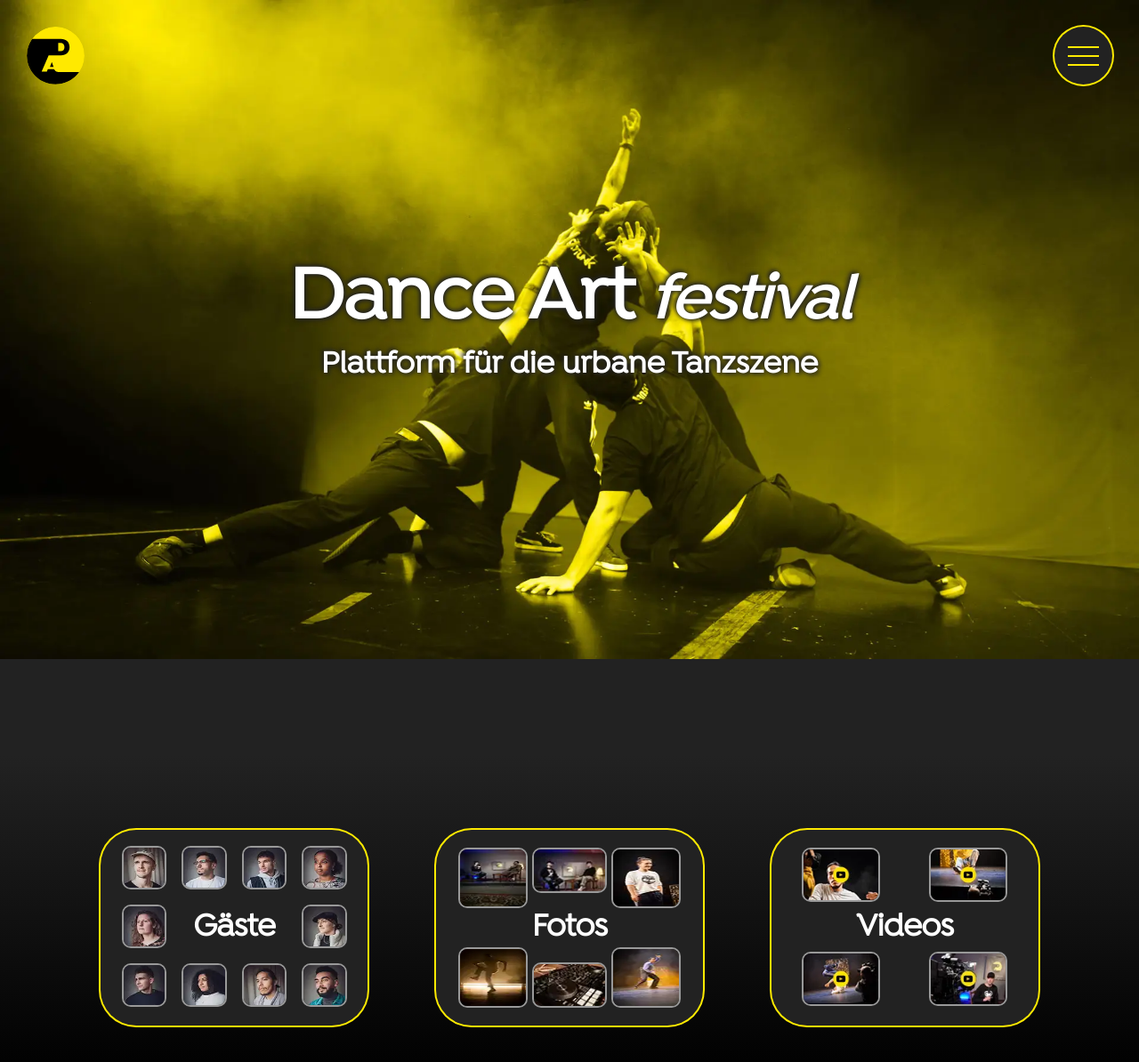
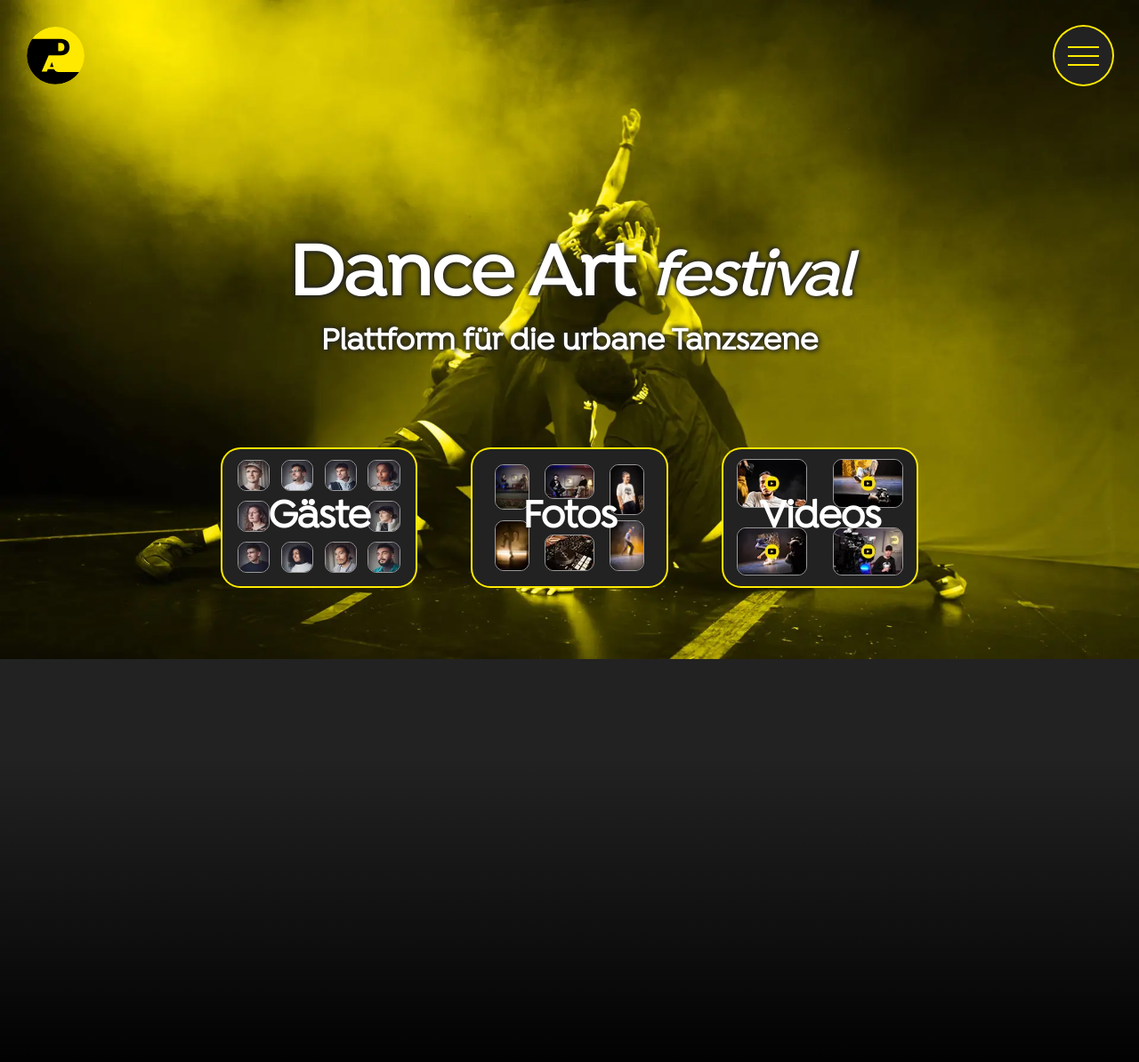
Before and after one commit to TimBittins/danceartfestival, a PHP site: page / in a window 1280 px wide. Shown: the top 1194 px of the page at 89% size. Run offline with PHP 8.4, Linux system fonts and the light colour scheme; some libraries are stand-ins or nearby versions.

Commit message:
FINISHED ctas positioned / overflow deleted / menu bar opacity 0

```diff
--- a/assets/_fonts.scss
+++ b/assets/_fonts.scss
@@ -49,7 +49,7 @@ h1 {
 }
 h2 {
     font-family: isidora-medium, sans-serif;
-    font-size: clamp(2rem, 4.67vw, 3.6rem);
+    font-size: clamp(2rem, 3.5vw, 5.4rem);
     letter-spacing: -0.02em;
 }
 .h3__main {
--- a/assets/_landing-page.scss
+++ b/assets/_landing-page.scss
@@ -1,21 +1,26 @@
 /* H E A D E R */
 header {
+    position: relative;
+    display: flex;
     width: 100vw;
-    min-height: 100vh;
+    height: 100vh;
+
+
     & nav {
          position: absolute;
          top: 0;
          left: 0;
          z-index: 1;
     }
+}
 
-    & .landing-page__header {
+/* HEADER LANDING PAGE CONTENT */
+.landing-page__header {
     position: relative;
     width: 100%;
 
-
     & .landing-page__bg--sm {
-            position: relative;
+        position: absolute;
         top: 0;
         left: 0;
         width: 100%;
@@ -25,23 +30,24 @@ header {
         display: none;
         z-index: -1;
     }
-
     @media screen and (min-width: $media-query__laptop) {
         & .landing-page__bg--sm {
             display: none;
         }
         & .landing-page__bg--dt {
             display: block;
-                position: relative;
+            position: absolute;
             top: 0;
-                left: 0;
+            left: 50%;
             width: 100%;
+            transform: translate(-50%, 0);
+
+        }
     }
 }
 
-
-        & .landing-page__header--headline {
-            position: absolute;
+.landing-page__header--headline {
+    position: relative;
     top: 0;
     left: 0;
     display: flex;
@@ -52,72 +58,55 @@ header {
     text-align: center;
 
     & .h1__main {
-                margin-top: 22%;
+        margin-top: 20%;
     }
     & .h3__main {
         margin: 0rem 8rem;
     }
 }
-    }
-
-
-    @media screen and (min-width: $media-query__sm--landscape) {
-        height: 100vh;
-    }
-    @media screen and (min-width: $media-query__tb) {
-        // height: 50vw;
-    }
-    @media screen and (min-width: $media-query__tb--landscape) {
-
-    }
-    @media screen and (min-width: $media-query__laptop) {
-        height: 100vh;
-
-    }
-}
-
 
 /* C T A s */
 // Container
 .landing-page__cta {
     position: relative;
-    top: 0;
-    left: 0;
     display: flex;
-    flex-wrap: wrap;
+    flex-direction: column;
     justify-content: center;
     align-items: center;
-    gap: clamp(4vw, 6vw, 10vw);
+    gap: 5vh;
     width: 100%;
-    height: auto;
-    margin: 15vw 0;
+    margin: 10rem auto 0;
 
+    @media screen and (min-width: $media-query__sm--landscape) {
+        flex-direction: row;
+        gap: 5vw;
+        margin: 3rem auto 0;
+    }
+    @media screen and (min-width: $media-query__tb) {
+        margin: 25vh auto 0;
+    }
     @media screen and (min-width: $media-query__laptop) {
-        // position: absolute;
-        // top: 35%;
-        // left: 10%;
+        margin: 10rem auto 0;
         z-index: 2;
     };
 }
-
-
-
-
 
 .cta__container {
     position: relative;
     display: flex;
     justify-content: center;
     align-items: center;
-    width: clamp(100px, 60vw, 300px);
-    height: clamp(100px, 45vw, 220px);
+    width: unquote("max(10rem, 17vw)");
+    height: unquote("max(8rem, 12vw)");
     box-shadow: 0 0 0 0.2rem $yellow-main;
-    border-radius: unquote("min(8vw, 40px)");
+    border-radius: unquote("min(8vw, 20px)");
     background-color: $grey-dark;
-    transition: all 0.3s ease;
+    transition: transform 0.3s ease;
+    z-index: 0;
 
     h2 {
         margin: 0;
+        z-index: 1;
 
     }
 
@@ -125,12 +114,13 @@ header {
     @media screen and (min-width: $media-query__laptop) {
         &:hover {
             box-shadow: $box-shadow__hover;
+            transform: scale(1.03);
             h2 {
                 color: $contrast-blue;
-                transition: all 0.3s ease;
+                transition: transform 0.3s ease;
             }
-            .cta-container__content--guests {
-                padding: 10px;
+            .cta-containter__img--guests {
+                transform: scale(1.15) ;
             }
             .cta-containter__img--photo1 {
                 transform: rotate(8deg) ;
@@ -139,7 +129,7 @@ header {
                 transform: rotate(-8deg) ;
             }
             .cta-containter__img--video {
-                transform: scale(1.15);
+                transform: rotate(3deg);
             }
         }
     }
@@ -155,16 +145,15 @@ header {
     width: 90%;
     height: 90%;
     margin: 0 auto;
-    transition: all 0.3s ease;
 }
 .cta-containter__img--guests,
 .cta-containter__img--photo1,
 .cta-containter__img--photo2,
 .cta-containter__img--video {
     margin: 0 auto;
-    border: 2px solid $grey-medium;
-    border-radius: 10px;
-    transition: all 0.3s ease;
+    border: 1px solid $grey-medium;
+    border-radius: unquote("min(1vw, 10px)");
+    transition: transform 0.3s ease;
 }
 .cta-containter__img--guests {
     position: relative;
@@ -180,46 +169,45 @@ header {
     flex-direction: column;
     justify-content: center;
     align-items: center;
-    width: 100%;
-    height: 100%;
-    gap: 10px 0;
-    padding: 25px;
+    width: 90%;
+    height: 90%;
+    gap: 2.5rem 0;
+    padding: 10px 0;
 }
 .img__photo--row1,
 .img__photo--row2 {
     position: relative;
     display: flex;
-    gap: 0 5px;
-    width: 100%;
-    height: 50%;
+    justify-content: center;
+    align-items: flex-start;
+    gap: 0 5%;
+    width: 90%;
+    height: 40%;
 }
 .img__photo--row2 {
     align-items: flex-end;
 }
 .cta-containter__img--photo1 {
-    width: 55%;
-    height: 80%;
+    width: 22%;
 }
 .cta-containter__img--photo2 {
-    width: 60%;
-    height: 60%;
+    width: 32%;
 }
 
 // CTA Videos
 .cta-container__content--videos {
     position: absolute;
-    top: 0;
-    left: 0;
     display: grid;
     grid-template-columns: 45% 45%;
     grid-template-rows: 35% 35%;
+    justify-content: center;
+    align-items: center;
     gap: 30% 10%;
-    width: 100%;
-    height: 100%;
-    padding: 20px;
+    width: 90%;
+    height: 90%;
+    padding: 10px 0;
 }
 .cta-containter__img--video {
-    width: 75%;
+    width: 90%;
     height: auto;
-    margin: 0 auto;
 }
--- a/assets/_menu.scss
+++ b/assets/_menu.scss
@@ -171,6 +171,7 @@
 }
 
 .menu__bar {
+    opacity: 0;
     position: relative;
     top: 0;
     left:0;
@@ -343,9 +344,10 @@
     z-index: -1;
 }
 #navigation:checked ~ .menu > .menu__container > .menu__bar {
+    opacity: 1;
     background: $grey-dark-transparent;
     @media screen and (min-width: $media-query__laptop) {
-        background: transparent;
+    background: transparent;
     }
 }
 
--- a/assets/style.scss
+++ b/assets/style.scss
@@ -11,6 +11,7 @@
 body {
     background-color: $grey-dark;
     background: $grey-dark linear-gradient($grey-dark 70%, $black) 0 0 / 100vw 100vh fixed;
+    overflow-x: hidden;
 
 }
 
--- a/css/style.css
+++ b/css/style.css
@@ -60,7 +60,7 @@ h1 {
 
 h2 {
   font-family: isidora-medium, sans-serif;
-  font-size: clamp(2rem, 4.67vw, 3.6rem);
+  font-size: clamp(2rem, 3.5vw, 5.4rem);
   letter-spacing: -0.02em;
 }
 
@@ -463,6 +463,7 @@ html {
 }
 
 .menu__bar {
+  opacity: 0;
   position: relative;
   top: 0;
   left: 0;
@@ -729,6 +730,7 @@ html {
 }
 
 #navigation:checked ~ .menu > .menu__container > .menu__bar {
+  opacity: 1;
   background: rgba(34, 34, 34, 0.8);
 }
 
@@ -805,8 +807,12 @@ html {
 
 /* H E A D E R */
 header {
+  position: relative;
+  display: -webkit-box;
+  display: -ms-flexbox;
+  display: flex;
   width: 100vw;
-  min-height: 100vh;
+  height: 100vh;
 }
 
 header nav {
@@ -816,39 +822,42 @@ header nav {
   z-index: 1;
 }
 
-header .landing-page__header {
+/* HEADER LANDING PAGE CONTENT */
+.landing-page__header {
   position: relative;
   width: 100%;
 }
 
-header .landing-page__header .landing-page__bg--sm {
-  position: relative;
+.landing-page__header .landing-page__bg--sm {
+  position: absolute;
   top: 0;
   left: 0;
   width: 100%;
   z-index: -1;
 }
 
-header .landing-page__header .landing-page__bg--dt {
+.landing-page__header .landing-page__bg--dt {
   display: none;
   z-index: -1;
 }
 
 @media screen and (min-width: 1025px) {
-  header .landing-page__header .landing-page__bg--sm {
+  .landing-page__header .landing-page__bg--sm {
     display: none;
   }
-  header .landing-page__header .landing-page__bg--dt {
+  .landing-page__header .landing-page__bg--dt {
     display: block;
-    position: relative;
+    position: absolute;
     top: 0;
-    left: 0;
+    left: 50%;
     width: 100%;
+    -webkit-transform: translate(-50%, 0);
+            transform: translate(-50%, 0);
   }
 }
 
-header .landing-page__header .landing-page__header--headline {
-  position: absolute;
+.landing-page__header--headline {
+  position: relative;
   top: 0;
   left: 0;
   display: -webkit-box;
@@ -866,50 +875,55 @@ header .landing-page__header .landing-page__header--headline {
   text-align: center;
 }
 
-header .landing-page__header .landing-page__header--headline .h1__main {
-  margin-top: 22%;
+.landing-page__header--headline .h1__main {
+  margin-top: 20%;
 }
 
-header .landing-page__header .landing-page__header--headline .h3__main {
+.landing-page__header--headline .h3__main {
   margin: 0rem 8rem;
-}
-
-@media screen and (min-width: 420px) {
-  header {
-    height: 100vh;
-  }
-}
-
-@media screen and (min-width: 1025px) {
-  header {
-    height: 100vh;
-  }
 }
 
 /* C T A s */
 .landing-page__cta {
   position: relative;
-  top: 0;
-  left: 0;
   display: -webkit-box;
   display: -ms-flexbox;
   display: flex;
-  -ms-flex-wrap: wrap;
-      flex-wrap: wrap;
+  -webkit-box-orient: vertical;
+  -webkit-box-direction: normal;
+      -ms-flex-direction: column;
+          flex-direction: column;
   -webkit-box-pack: center;
       -ms-flex-pack: center;
           justify-content: center;
   -webkit-box-align: center;
       -ms-flex-align: center;
           align-items: center;
-  gap: clamp(4vw, 6vw, 10vw);
+  gap: 5vh;
   width: 100%;
-  height: auto;
-  margin: 15vw 0;
+  margin: 10rem auto 0;
+}
+
+@media screen and (min-width: 420px) {
+  .landing-page__cta {
+    -webkit-box-orient: horizontal;
+    -webkit-box-direction: normal;
+        -ms-flex-direction: row;
+            flex-direction: row;
+    gap: 5vw;
+    margin: 3rem auto 0;
+  }
+}
+
+@media screen and (min-width: 768px) {
+  .landing-page__cta {
+    margin: 25vh auto 0;
+  }
 }
 
 @media screen and (min-width: 1025px) {
   .landing-page__cta {
+    margin: 10rem auto 0;
     z-index: 2;
   }
 }
@@ -925,32 +939,41 @@ header .landing-page__header .landing-page__header--headline .h3__main {
   -webkit-box-align: center;
       -ms-flex-align: center;
           align-items: center;
-  width: clamp(100px, 60vw, 300px);
-  height: clamp(100px, 45vw, 220px);
+  width: max(10rem, 17vw);
+  height: max(8rem, 12vw);
   -webkit-box-shadow: 0 0 0 0.2rem #feea01;
           box-shadow: 0 0 0 0.2rem #feea01;
-  border-radius: min(8vw, 40px);
+  border-radius: min(8vw, 20px);
   background-color: #222222;
-  -webkit-transition: all 0.3s ease;
-  transition: all 0.3s ease;
+  -webkit-transition: -webkit-transform 0.3s ease;
+  transition: -webkit-transform 0.3s ease;
+  transition: transform 0.3s ease;
+  transition: transform 0.3s ease, -webkit-transform 0.3s ease;
+  z-index: 0;
 }
 
 .cta__container h2 {
   margin: 0;
+  z-index: 1;
 }
 
 @media screen and (min-width: 1025px) {
   .cta__container:hover {
     -webkit-box-shadow: 0 0 0 4px #19d0ff;
             box-shadow: 0 0 0 4px #19d0ff;
+    -webkit-transform: scale(1.03);
+            transform: scale(1.03);
   }
   .cta__container:hover h2 {
     color: #19d0ff;
-    -webkit-transition: all 0.3s ease;
-    transition: all 0.3s ease;
+    -webkit-transition: -webkit-transform 0.3s ease;
+    transition: -webkit-transform 0.3s ease;
+    transition: transform 0.3s ease;
+    transition: transform 0.3s ease, -webkit-transform 0.3s ease;
   }
-  .cta__container:hover .cta-container__content--guests {
-    padding: 10px;
+  .cta__container:hover .cta-containter__img--guests {
+    -webkit-transform: scale(1.15);
+            transform: scale(1.15);
   }
   .cta__container:hover .cta-containter__img--photo1 {
     -webkit-transform: rotate(8deg);
@@ -961,8 +984,8 @@ header .landing-page__header .landing-page__header--headline .h3__main {
             transform: rotate(-8deg);
   }
   .cta__container:hover .cta-containter__img--video {
-    -webkit-transform: scale(1.15);
-            transform: scale(1.15);
+    -webkit-transform: rotate(3deg);
+            transform: rotate(3deg);
   }
 }
 
@@ -981,8 +1004,6 @@ header .landing-page__header .landing-page__header--headline .h3__main {
   width: 90%;
   height: 90%;
   margin: 0 auto;
-  -webkit-transition: all 0.3s ease;
-  transition: all 0.3s ease;
 }
 
 .cta-containter__img--guests,
@@ -990,10 +1011,12 @@ header .landing-page__header .landing-page__header--headline .h3__main {
 .cta-containter__img--photo2,
 .cta-containter__img--video {
   margin: 0 auto;
-  border: 2px solid #999999;
-  border-radius: 10px;
-  -webkit-transition: all 0.3s ease;
-  transition: all 0.3s ease;
+  border: 1px solid #999999;
+  border-radius: min(1vw, 10px);
+  -webkit-transition: -webkit-transform 0.3s ease;
+  transition: -webkit-transform 0.3s ease;
+  transition: transform 0.3s ease;
+  transition: transform 0.3s ease, -webkit-transform 0.3s ease;
 }
 
 .cta-containter__img--guests {
@@ -1018,10 +1041,10 @@ header .landing-page__header .landing-page__header--headline .h3__main {
   -webkit-box-align: center;
       -ms-flex-align: center;
           align-items: center;
-  width: 100%;
-  height: 100%;
-  gap: 10px 0;
-  padding: 25px;
+  width: 90%;
+  height: 90%;
+  gap: 2.5rem 0;
+  padding: 10px 0;
 }
 
 .img__photo--row1,
@@ -1030,9 +1053,15 @@ header .landing-page__header .landing-page__header--headline .h3__main {
   display: -webkit-box;
   display: -ms-flexbox;
   display: flex;
-  gap: 0 5px;
-  width: 100%;
-  height: 50%;
+  -webkit-box-pack: center;
+      -ms-flex-pack: center;
+          justify-content: center;
+  -webkit-box-align: start;
+      -ms-flex-align: start;
+          align-items: flex-start;
+  gap: 0 5%;
+  width: 90%;
+  height: 40%;
 }
 
 .img__photo--row2 {
@@ -1042,41 +1071,43 @@ header .landing-page__header .landing-page__header--headline .h3__main {
 }
 
 .cta-containter__img--photo1 {
-  width: 55%;
-  height: 80%;
+  width: 22%;
 }
 
 .cta-containter__img--photo2 {
-  width: 60%;
-  height: 60%;
+  width: 32%;
 }
 
 .cta-container__content--videos {
   position: absolute;
-  top: 0;
-  left: 0;
   display: -ms-grid;
   display: grid;
   -ms-grid-columns: 45% 45%;
       grid-template-columns: 45% 45%;
   -ms-grid-rows: 35% 35%;
       grid-template-rows: 35% 35%;
+  -webkit-box-pack: center;
+      -ms-flex-pack: center;
+          justify-content: center;
+  -webkit-box-align: center;
+      -ms-flex-align: center;
+          align-items: center;
   gap: 30% 10%;
-  width: 100%;
-  height: 100%;
-  padding: 20px;
+  width: 90%;
+  height: 90%;
+  padding: 10px 0;
 }
 
 .cta-containter__img--video {
-  width: 75%;
+  width: 90%;
   height: auto;
-  margin: 0 auto;
 }
 
 body {
   background-color: #222222;
   background: #222222 -webkit-gradient(linear, left top, left bottom, color-stop(70%, #222222), to(#000000)) 0 0/100vw 100vh fixed;
   background: #222222 linear-gradient(#222222 70%, #000000) 0 0/100vw 100vh fixed;
+  overflow-x: hidden;
 }
 
 #website {
--- a/index.html
+++ b/index.html
@@ -75,7 +75,6 @@
             <h3 lang="de" class="h3__main">Plattform für die urbane Tanzszene</h3>
             <h3 lang="en" class="h3__main">Platform for the urban dance scene</h3>
         </div>
-    </div>
 
         <article class="landing-page__cta">
             <div class="cta__container">
@@ -122,6 +121,9 @@
                 </div>
             </div>
         </article>
+
+    </div>
+
 </header>
 
 <main>
```
Lines whose indentation alone changed are shown as unchanged.
